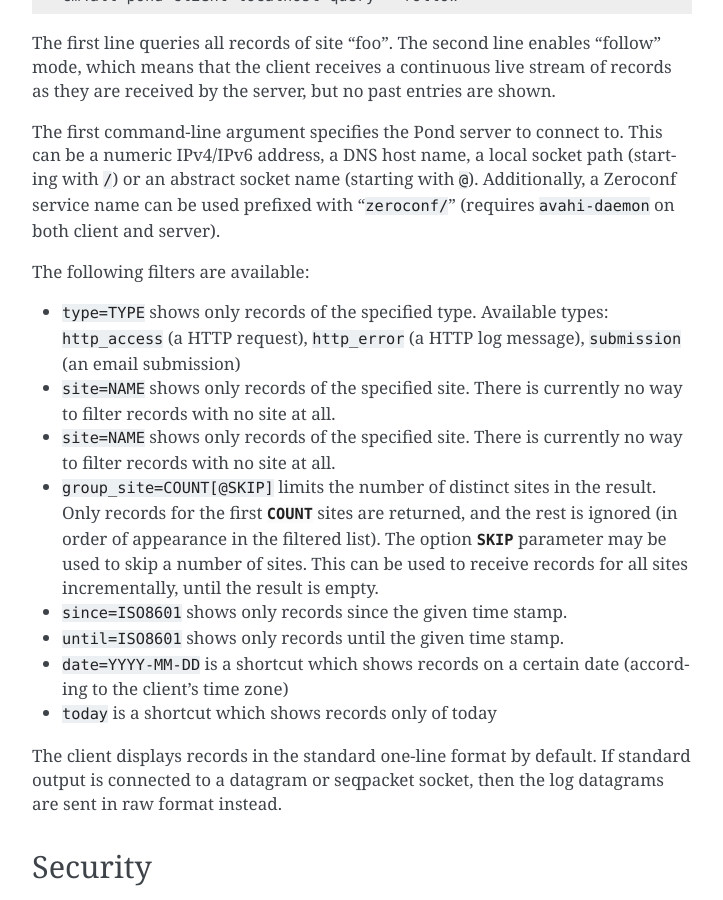
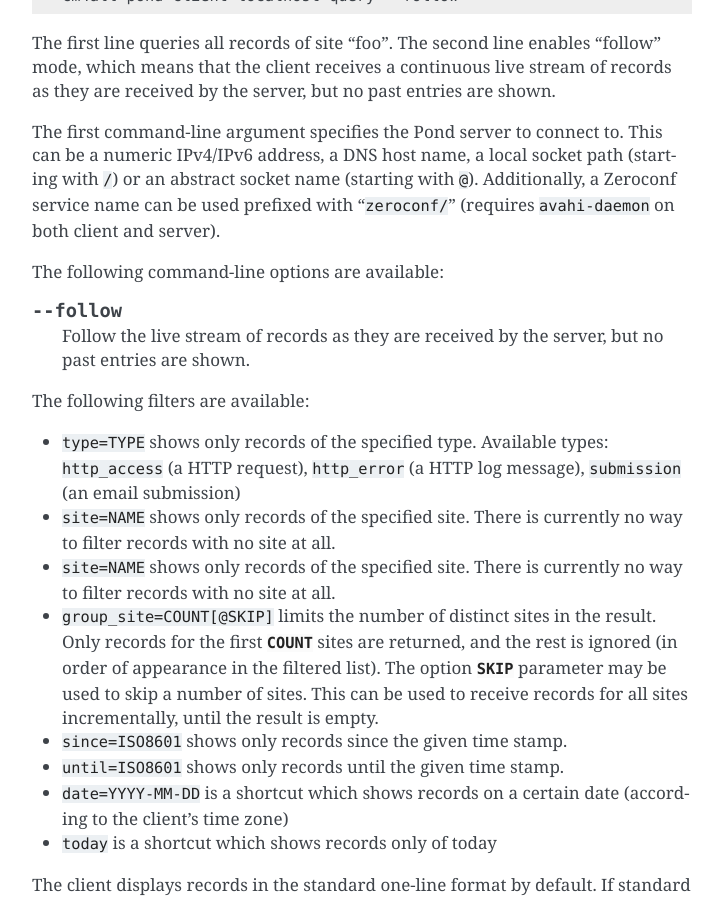
Before and after one commit to CM4all/pond, a Sphinx documentation site: the page built from doc/index.rst, in a window 1280 px wide and 900 px high, scrolled down 1412 px. Shown: the whole window, without its empty margins (388-1111 px from the left). Built offline with Sphinx 7.4.7, drawn with Linux system fonts in a browser that asks for light colours.

Commit message:
doc: document --follow

```diff
--- a/doc/index.rst
+++ b/doc/index.rst
@@ -84,6 +84,13 @@
 be used prefixed with ":samp:`zeroconf/`" (requires
 :file:`avahi-daemon` on both client and server).
 
+The following command-line options are available:
+
+.. option:: --follow
+
+ Follow the live stream of records as they are received by the server,
+ but no past entries are shown.
+
 The following filters are available:
 
 - :samp:`type=TYPE` shows only records of the specified type.
```
